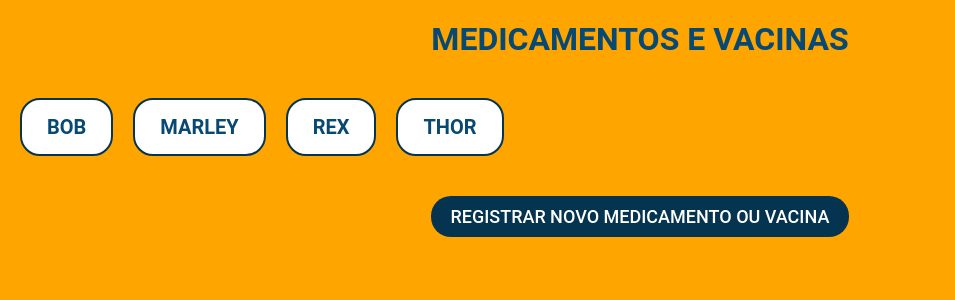
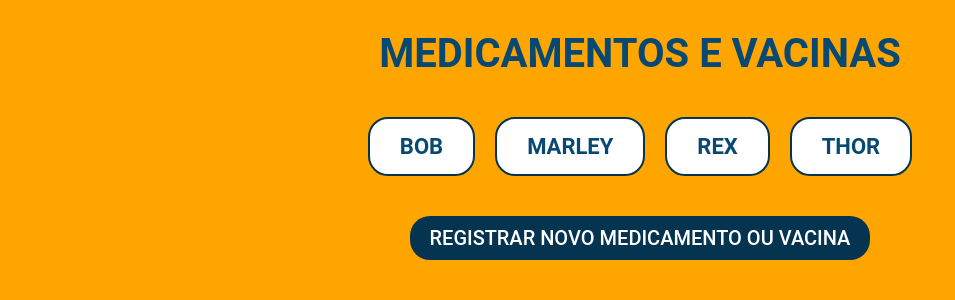
Before and after one commit to Welberth77/CuidaPet, a Python web app: template cuidapet/templates/medicamentos_e_vacinas/medicamentos_e_vacinas.html in a window 1280 px wide. Shown: the part 80-380 px from the top of the page, without its empty margins (0-955 px from the left). Run offline with Jinja, Linux system fonts and the light colour scheme; the template is opened without the code that fills it, so the values that code supplies are empty.

Commit message:
style: media querie, medium e extra large - página de medicamentos e vacinas

```diff
--- a/cuidapet/static/css/pages/medicamentos_e_vacinas.css
+++ b/cuidapet/static/css/pages/medicamentos_e_vacinas.css
@@ -212,6 +212,7 @@
     .registrar-novo-medicamento a {
         text-align: center;
         font-size: 18px;
+        padding: 10px 10px;
     }
 }
 
@@ -220,6 +221,51 @@
     body {
         background-color: green;
     }
+
+    /* Estilização da seção principal */
+    .medicamento-e-vacina {
+        padding: 0 40px;
+    }
+
+    /* Título da página */
+    .titulo-pagina {
+        font-size: 40px;
+        margin: 30px 0 0;
+    }
+
+    /* Container da lista de pets */
+    /* Lista de pets */
+    .lista-pets {
+        justify-content: center;
+    }
+    /* Estilo de cada item da lista de pets */
+    .lista-pets li {
+        padding: 15px 30px;
+    }
+
+    /* Estilo do nome do pet */
+    .lista-pets li h2 {
+        font-size: 22px;
+    }
+
+    /* Informações do pet */
+    /* Só é mostrada quando algum pet é selecionado */
+    .pet-info {
+        padding: 20px 40px;
+    }
+
+    /* Mensagem quando não há pets cadastrados */
+    .mensagem-vazia {
+        font-size: 24px;
+        font-weight: 600;
+        margin: 30px 0;
+    }
+
+    /* Botão de cadastro de novo pet */
+    .registrar-novo-medicamento a {
+        font-size: 20px;
+        padding: 10px 20px;
+    }
 }
 
 /* Extra large (xl): Desktop */
@@ -227,4 +273,15 @@
     body {
         background-color: orange;
     }
+
+    /* Estilização da seção principal */
+    .medicamento-e-vacina {
+        padding: 0 60px;
+    }
+
+    /* Informações do pet */
+    /* Só é mostrada quando algum pet é selecionado */
+    .pet-info {
+        padding: 30px 60px;
+    }
 }
```
